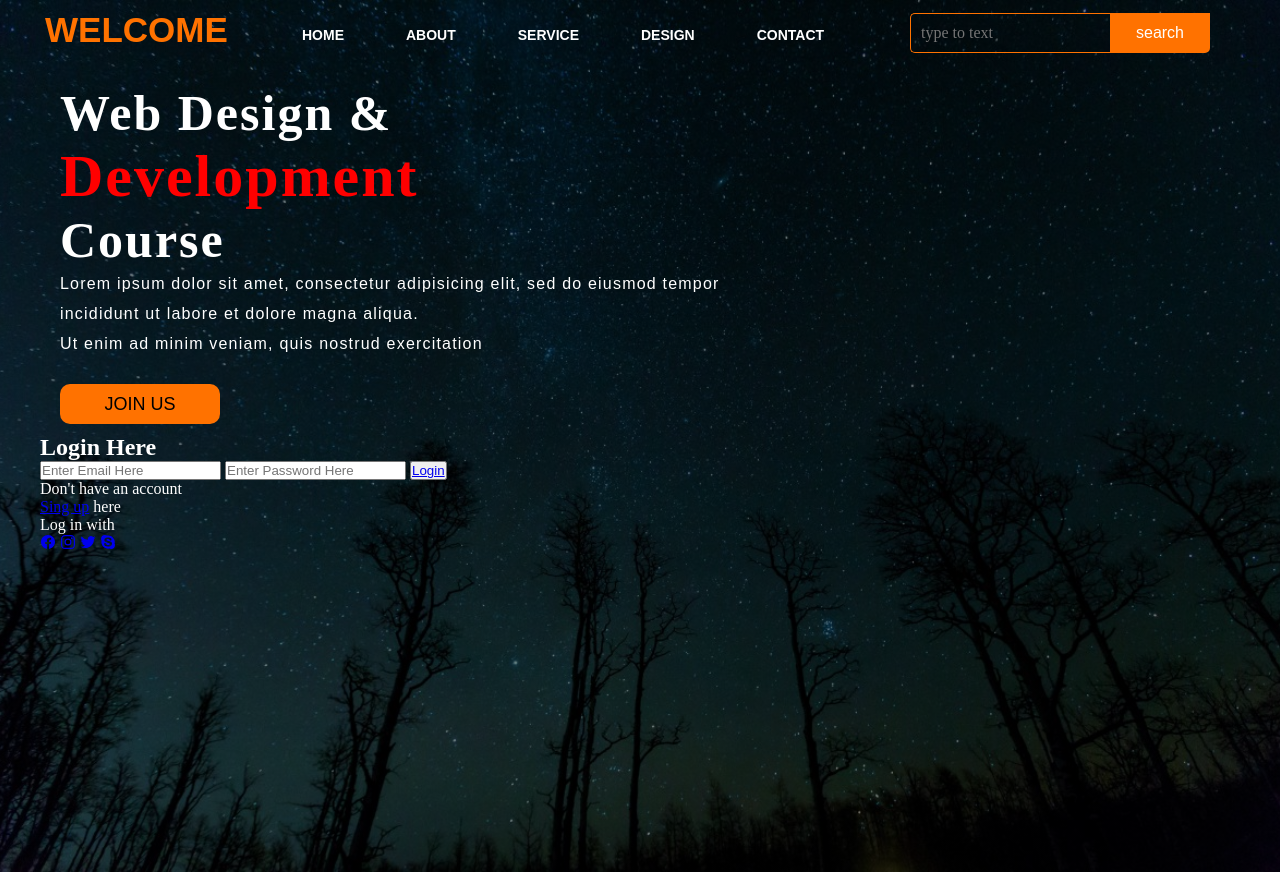
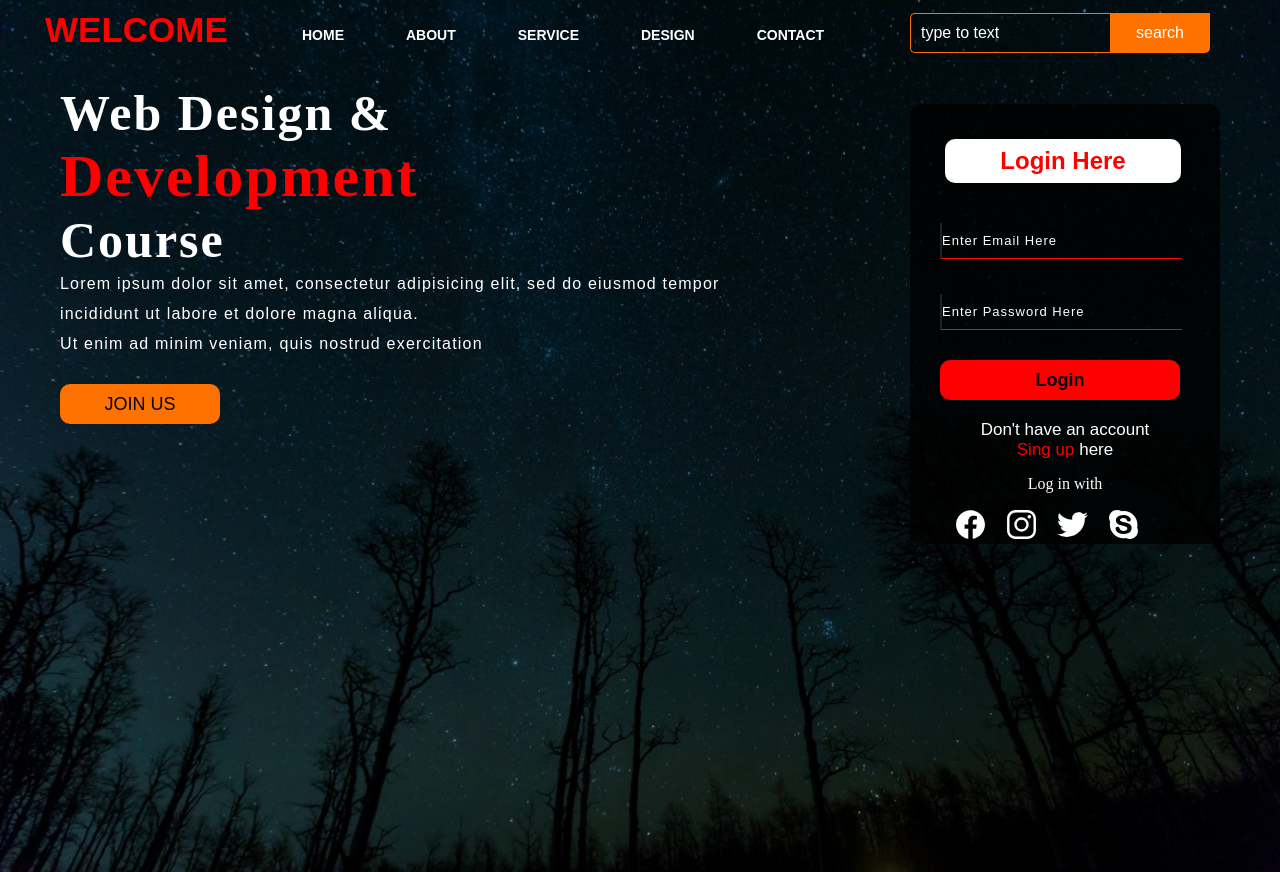
Before and after one commit to davidpencoba/Webpage-Login, a plain HTML site: page index.html in a window 1280 px wide. Drawn offline with nearby package versions, Linux system fonts and the light colour scheme.

Commit message:
finis the project login template

```diff
--- a/index.html
+++ b/index.html
@@ -1,7 +1,7 @@
 <!DOCTYPE html>
 <html lang="en">
     <head>
-        <title>webpage Design</title>
+        <title>webpage login Design</title>
         <link rel="stylesheet" href="style.css">
         </head>
 
--- a/style.css
+++ b/style.css
@@ -27,7 +27,7 @@
 
 
 .logo {
-    color: #ff7200;
+    color: red;
     font-size: 35px;
     font-family: arial;
     padding-left: 5px;
@@ -175,3 +175,117 @@ ul li a:hover {
      font-size: 60px;
 
  }
+
+
+ .form {
+     width: 250px;
+     height: 380px;
+     background: linear-gradient(to top, rgba(0,0,0,0.8)50%, rgba(0,0,0,0.8)50%);
+     position: absolute;
+     top: 20px;
+     left: 870px;
+     border-radius: 10px;
+     padding:30px;
+
+ }
+
+ .form h2 {
+     width: 220px;
+     font-family: sans-serif;
+     text-align: center;
+     color: red;
+     background-color: #fff;
+     border-radius: 10px;
+     margin: 5px;
+     padding: 8px;
+
+ }
+
+ .form input {
+     width: 240px;
+     height: 35px;
+     background: transparent;
+     border-bottom: 1px solid red;
+     border-top: none;
+     border-right: none;
+     color: #fff;
+     font-size: 13px;
+     letter-spacing: 1px;
+     margin-top: 35px;
+     font-family: sans-serif;
+ }
+
+ .form input:focus {
+     outline: none;
+ }
+
+ ::placeholder {
+     color: #fff;
+     font-family: Arial;
+ }
+
+ .btnn {
+     width: 240px;
+     height: 40px;
+     background: red;
+     border: none;
+     margin-top: 30px;
+     font-size: 18px;
+     border-radius: 10px;
+     cursor: pointer;
+     color: #fff;
+     transition: .3s ease;
+ }
+
+ .btnn:hover {
+     background: #fff;
+     color: red;
+ }
+
+ .btnn a
+ {
+     text-decoration: none;
+     color: #000;
+     font-weight: bold;
+
+
+ }
+
+.form .link {
+    font-family: Arial, Helvetica, sans-serif;
+    font-size: 17px;
+    padding-top: 20px;
+    text-align: center;
+}
+
+.form .link a {
+    text-decoration: none;
+    color: red;
+}
+
+
+.liw {
+    padding-top: 15px;
+    padding-bottom: 10px;
+    text-align: center;
+}
+
+
+.icon a{
+    text-decoration: none;
+    color: #fff;
+
+}
+
+.icon ion-icon {
+    color: #fff;
+    font-size: 33px;
+    padding-left: 14px;
+    padding-top: 5px;
+    transition: .2s ease;
+
+}
+
+.icon ion-icon:hover {
+    color: red;
+}
```
